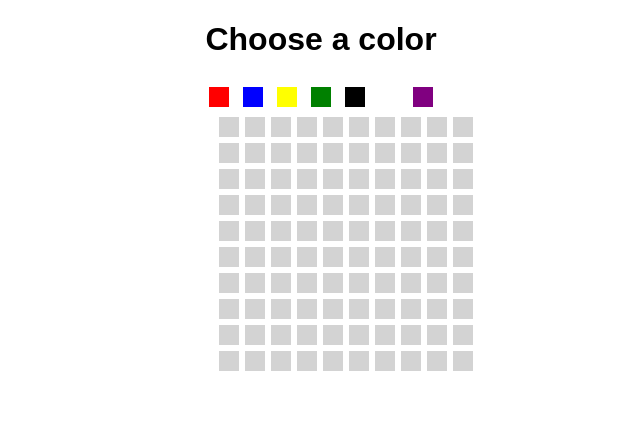
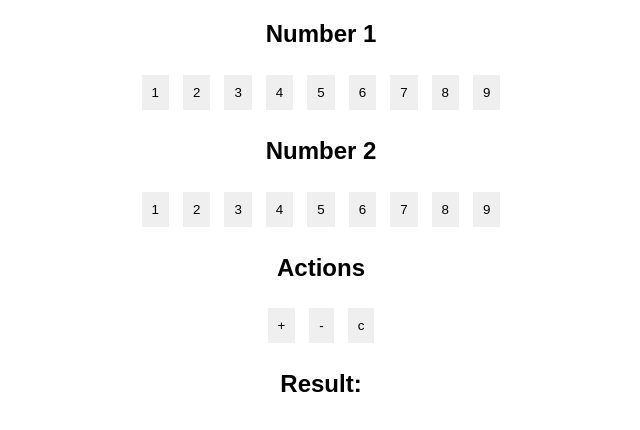
Before and after one commit to LinkedInLearning/react-code-challenges-2481088, a React (Create React App) app: page / in a window 1280 px wide. Shown: the top 430 px of the page, without its empty margins (319-959 px from the left). Built offline with nearby package versions, Linux system fonts and the light colour scheme.

Commit message:
add boilerplate

```diff
--- /dev/null
+++ b/src/09-simple-calculator/SimpleCalculator.js
@@ -0,0 +1,41 @@
+const initialState = {}
+
+function reducer (state, action) {}
+
+export default function SimpleCalculator () {
+  return (
+    <div>
+      <div>
+        <h2>Number 1</h2>
+        <button>1</button>
+        <button>2</button>
+        <button>3</button>
+        <button>4</button>
+        <button>5</button>
+        <button>6</button>
+        <button>7</button>
+        <button>8</button>
+        <button>9</button>
+      </div>
+      <div>
+        <h2>Number 2</h2>
+        <button>1</button>
+        <button>2</button>
+        <button>3</button>
+        <button>4</button>
+        <button>5</button>
+        <button>6</button>
+        <button>7</button>
+        <button>8</button>
+        <button>9</button>
+      </div>
+      <div>
+        <h2>Actions</h2>
+        <button>+</button>
+        <button>-</button>
+        <button>c</button>
+      </div>
+      <div><h2>Result:</h2></div>
+    </div>
+  )
+}
--- a/src/App.js
+++ b/src/App.js
@@ -1,10 +1,10 @@
 import './App.css'
-import PixelArt from './08-pixel-art/PixelArt'
+import SimpleCalculator from './09-simple-calculator/SimpleCalculator'
 
 function App () {
   return (
     <div className='App'>
-      <PixelArt />
+      <SimpleCalculator/>
     </div>
   )
 }
```
